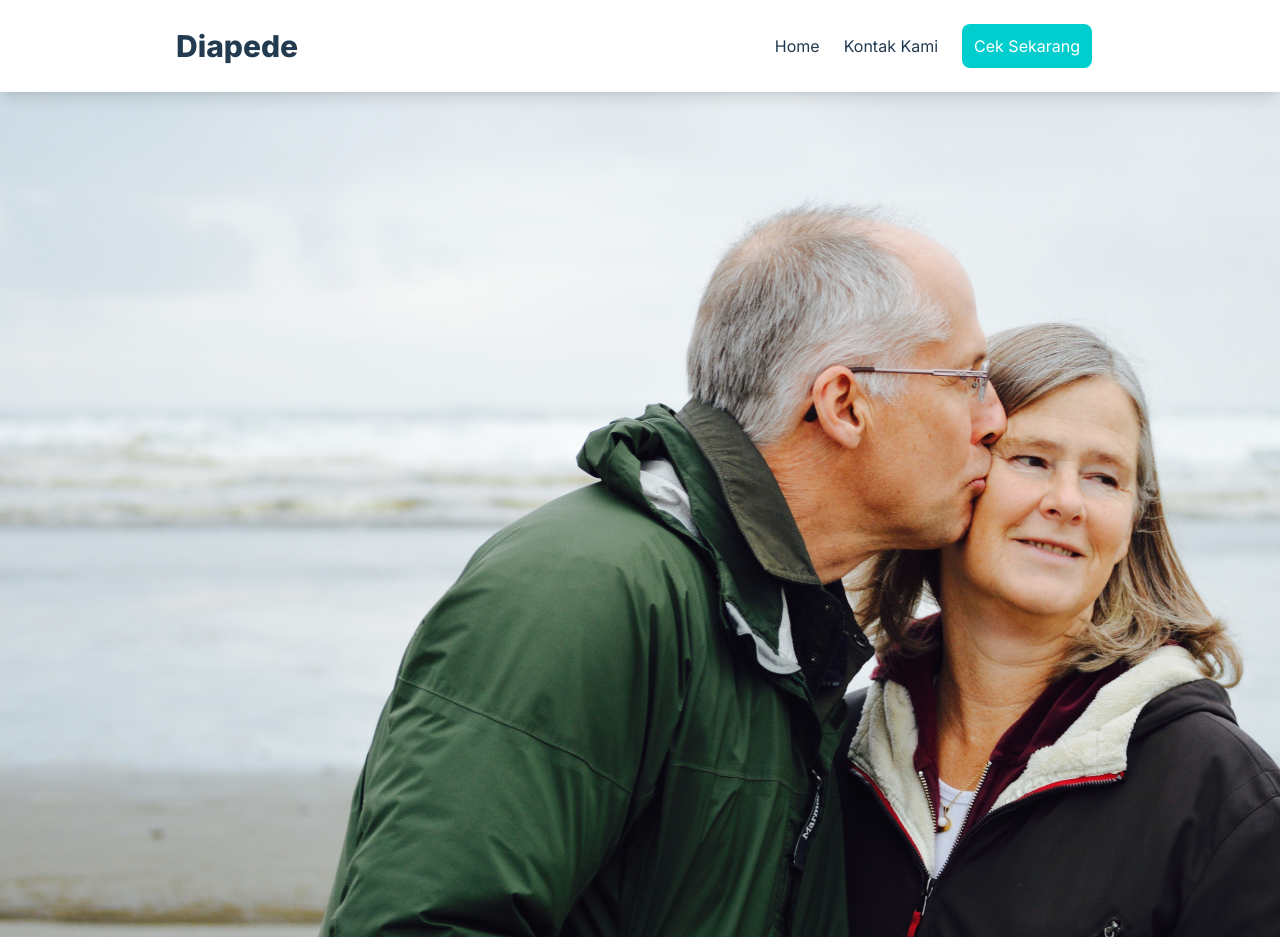
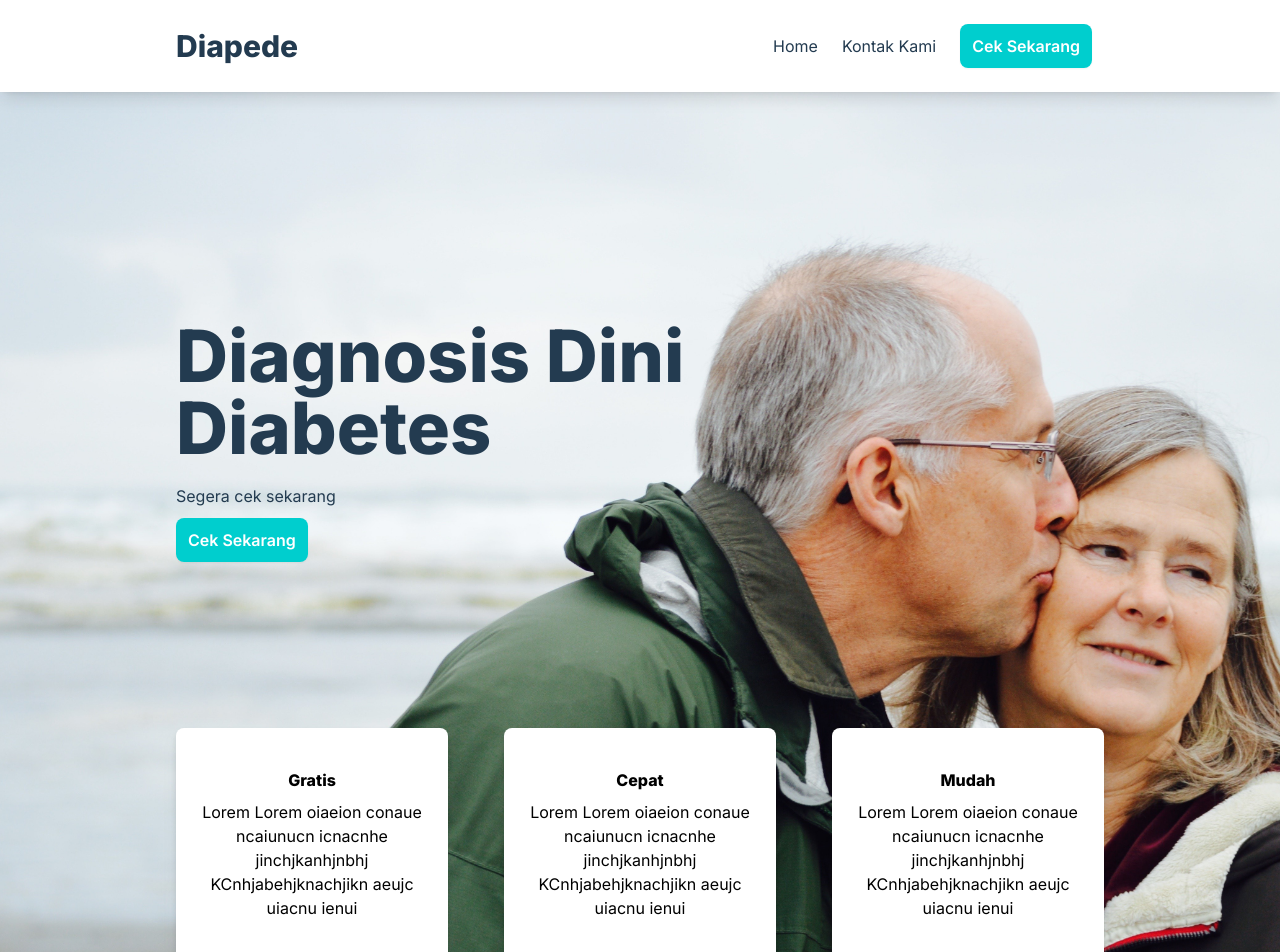
Before and after one commit to javierreansyah/Diapede, a React (Vite) app: page / in a window 1280 px wide. Shown: the top 952 px of the page. Built offline with nearby package versions, Linux system fonts and the light colour scheme.

Commit message:
Heros, Navbar, and Heros Card

```diff
--- a/src/components/Heros.jsx
+++ b/src/components/Heros.jsx
@@ -1,11 +1,56 @@
 import React from 'react'
-import HerosOldCouple from "../assets/images/HerosOldCouple.jpg";
 
 const Heros = () => {
   return (
     <div>
+      <div class='bg-hero bg-cover bg-center bg-no-repeat w-full h-web-screen relative'>
+        <div class="mx-44 pt-80 pb-44">
+          <div>
+            <h1 class='left font-extrabold text-7xl text-web-dark'>
+              Diagnosis Dini
+            </h1>
+            <h1 class='left font-extrabold text-7xl text-web-dark'>
+              Diabetes
+            </h1>
+            <p class='my-5 left font-normal text-base text-web-dark'>
+              Segera cek sekarang
+            </p>
+            <a href='' class='p-3 font-semibold rounded-lg bg-web-cyan text-web-pure hover:text-gray-100 text-base shadow-sm'>
+              Cek Sekarang
+            </a>
+          </div>
+        </div>
+        <div class=''>
+          <div class="mx-44 flex gap-14 justify-center">
+            <div class='h-60 w-80 bg-web-pure rounded-lg drop-shadow-lg p-5'>
+              <div class='text-center font-extrabold text-base pt-5 pb-2'>
+                Gratis
+              </div>
+              <p class='text-center font-normal'>
+                Lorem Lorem oiaeion conaue ncaiunucn icnacnhe jinchjkanhjnbhj KCnhjabehjknachjikn aeujc uiacnu ienui
+              </p>
+            </div>
+            <div class='h-60 w-80 bg-web-pure rounded-lg drop-shadow-lg p-5'>
+              <div class='text-center font-extrabold text-base pt-5 pb-2'>
+                Cepat
+              </div>
+              <p class='text-center font-normal'>
+                Lorem Lorem oiaeion conaue ncaiunucn icnacnhe jinchjkanhjnbhj KCnhjabehjknachjikn aeujc uiacnu ienui
+              </p>
+            </div>
+            <div class='h-60 w-80 bg-web-pure rounded-lg drop-shadow-lg p-5'>
+              <div class='text-center font-extrabold text-base pt-5 pb-2'>
+                Mudah
+              </div>
+              <p class='text-center font-normal'>
+                Lorem Lorem oiaeion conaue ncaiunucn icnacnhe jinchjkanhjnbhj KCnhjabehjknachjikn aeujc uiacnu ienui
+              </p>
+            </div>
+          </div>
+        </div>
+      </div>
       <div>
-        <img src={HerosOldCouple} alt="Old Couple" class='w-100'/>
+        Our Group
       </div>
     </div>
   )
--- a/src/components/Navbar.jsx
+++ b/src/components/Navbar.jsx
@@ -2,8 +2,8 @@ import React from 'react'
 
 const Navbar = () => {
   return (
-    <div class='shadow-lg fixed bg-white w-full'>
-      <div class='flex justify-center'>
+    <div class='shadow-lg fixed top-0 bg-white w-full z-50'>
+      <div class='flex justify-center flex-shrink-0'>
         <nav class='w-full mx-44 flex justify-between items-center'>
           <a href='' class='py-7 font-extrabold text-web-dark hover:text-gray-400 text-3xl'>
             Diapede
@@ -15,7 +15,7 @@ const Navbar = () => {
             <a href='' class='mx-3 font-regular text-web-dark hover:text-gray-400 text-base'>
               Kontak Kami
             </a>
-            <a href='' class='mx-3 p-3 font-regular rounded-lg bg-web-cyan text-web-pure hover:text-gray-100 text-base'>
+            <a href='' class='mx-3 p-3 font-semibold rounded-lg bg-web-cyan text-web-pure hover:text-gray-100 text-base shadow-sm'>
               Cek Sekarang
             </a>
           </div>
--- a/tailwind.config.js
+++ b/tailwind.config.js
@@ -10,6 +10,12 @@ export default {
         'web-gray': '#6D758F',
         'web-white': '#F3F3F3',
         'web-pure': '#FFFFFF',
+      },
+      backgroundImage: {
+        'hero': "url('./assets/images/hero.jpg')",
+      },
+      spacing: {
+        'web-screen': '70rem',
       }
     },
   },
```
Also changed, not shown: src/assets/images/hero.jpg (renamed from src/assets/images/HerosOldCouple.jpg).
